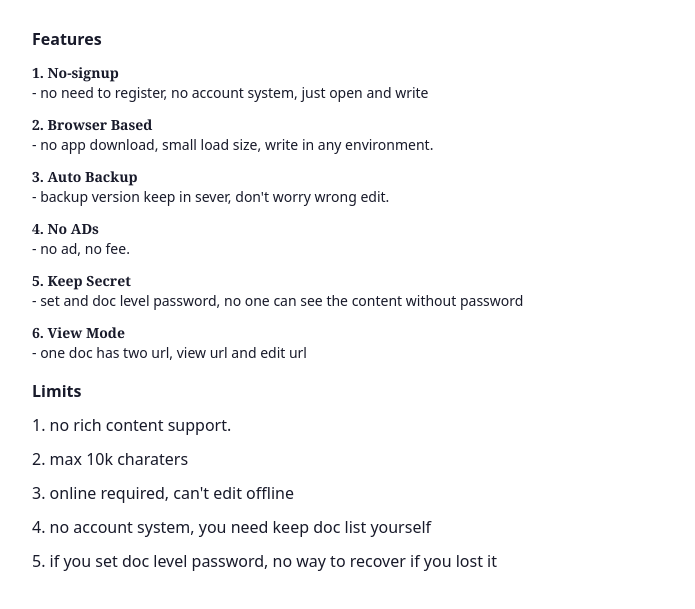
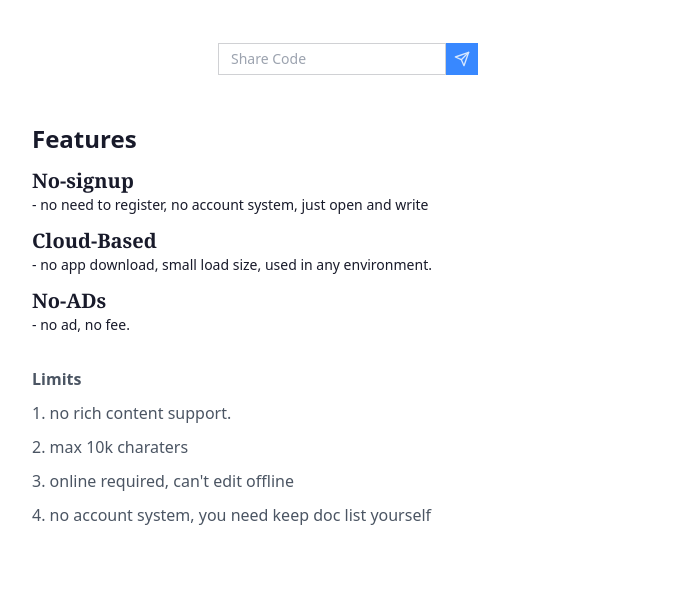
Before and after one commit to tans/online-editor, a website: page index.html in a window 1280 px wide. Shown: the part 53-662 px from the top of the page, without its empty margins (292-987 px from the left). Drawn offline with nearby package versions, Linux system fonts and the light colour scheme.

Commit message:
add index.html  share code access function

```diff
--- a/index.html
+++ b/index.html
@@ -5,7 +5,7 @@
 	<meta charset="utf-8">
 	<meta name="viewport" content="width=device-width, initial-scale=1">
 	<link rel="stylesheet" type="text/css" href="./app.min.css">
-	<!-- <script type="text/javascript" src="https://cdn.jsdelivr.net/npm/jquery@3.6.1/dist/jquery.min.js"></script> -->
+	<script type="text/javascript" src="https://cdn.jsdelivr.net/npm/jquery@3.6.1/dist/jquery.min.js"></script>
 	<title>online text editor</title>
 	<style>
 		li {
@@ -23,6 +23,24 @@
 			<a class="btn btn-primary btn-sm" href="doclist.html">DOC LIST</a>
 		</div>
 
+
+		<div class="text-center">
+			<div class="my-8 inline-block mx-auto">
+				<div class="input-group mx-auto" id="code-input-container">
+					<input id="code-input" type="text" placeholder="Share Code"
+						class="input input-sm input-bordered focus:outline-none" />
+					<button class="btn btn-square btn-primary btn-sm" onclick="codeToDoc()">
+						<svg viewBox="0 0 24 24" class="w-4 h-4" stroke="currentColor" stroke-width="2" fill="none"
+							stroke-linecap="round" stroke-linejoin="round" class="css-i6dzq1">
+							<line x1="22" y1="2" x2="11" y2="13"></line>
+							<polygon points="22 2 15 22 11 13 2 9 22 2"></polygon>
+						</svg>
+					</button>
+				</div>
+			</div>
+		</div>
+
+
 		<!-- <div id="search-box" class="my-8 relative">
 			<input class="block w-full border-2 border-black p-2" placeholder="QUICK SEARCE" />
 			<svg class="hidden text-blue-500 animate-spin h-5 w-5 absolute top-3 right-3"
@@ -37,47 +55,72 @@
 			<span class="h-3 w-3 inline-block absolute top-4 right-4  rounded-full bg-blue-500 opacity-75"></span>
 			<div class="text-gray-300 mb-1 text-xs">Only title seted docs could search here</div>
 		</div> -->
-		<h2 class="mt-4 font-black">Features</h2>
+		<h2 class="mt-4 text-2xl font-black">Features</h2>
 		<ul class="text-sm">
 			<li>
-				<span class="font-serif font-bold block mt-3">1. No-signup</span> - no need to register, no
+				<span class="font-serif font-bold text-xl block mt-3">No-signup</span> - no need to register, no
 				account system, just
 				open and write
 			</li>
 			<li>
-				<span class="font-serif font-bold block mt-3">2. Browser Based</span> - no app download, small
-				load size, write in
+				<span class="font-serif font-bold text-xl block mt-3">Cloud-Based</span> - no app download, small
+				load size, used in
 				any environment.
 			</li>
-			<li><span class="font-serif font-bold block mt-3">3. Auto Backup</span> - backup version keep in
+			<!-- <li><span class="font-serif font-bold text-xl block mt-3">3. Auto Backup</span> - backup version keep in
 				sever, don't worry
 				wrong
 				edit.
+			</li> -->
+			<!-- <li><span class="font-serif font-bold text-xl block mt-3">4. Local First</span> - auto save in local, manual save to server.
+			</li> -->
+			<li><span class="font-serif font-bold text-xl block mt-3">No-ADs</span> - no ad, no fee.
 			</li>
-			<!-- <li><span class="font-serif font-bold block mt-3">4. Local First</span> - auto save in local, manual save to server.
-			</li> -->
-			<li><span class="font-serif font-bold block mt-3">4. No ADs</span> - no ad, no fee.
-			</li>
-			<li><span class="font-serif font-bold block mt-3">5. Keep Secret</span> - set and doc level password,
+			<!-- <li><span class="font-serif font-bold text-xl block mt-3">*. Keep Secret</span> - set and doc level password,
 				no one can see
 				the
 				content without password
-			</li>
-			<li><span class="font-serif font-bold block mt-3">6. View Mode</span> - one doc has two url, view url
+			</li> -->
+			<!-- <li><span class="font-serif font-bold text-xl block mt-3">6. View Mode</span> - one doc has two url, view url
 				and edit url
-			</li>
+			</li> -->
 
 		</ul>
-
-		<h2 class="mt-4 font-black">Limits</h2>
+		<div class="text-gray-600">
+			<h2 class="mt-8 font-black">Limits</h2>
 			<ul>
 				<li> 1. no rich content support. </li>
 				<li> 2. max 10k charaters </li>
 				<li> 3. online required, can't edit offline </li>
 				<li> 4. no account system, you need keep doc list yourself</li>
-			<li> 5. if you set doc level password, no way to recover if you lost it</li>
+				<!-- <li> 5. if you set doc level password, no way to recover if you lost it</li> -->
 			</ul>
 		</div>
+	</div>
+
+	<script>
+
+
+		let codeToDoc = function () {
+			let no = $('#code-input').val();
+			if ($('#code-input-container .btn').hasClass('loading')) {
+				return;
+			}
+
+			$('#code-input-container .btn svg').hide();
+			$('#code-input-container .btn').addClass('loading');
+			$.get('/api/doc-code?no=' + no, function (code) {
+				$('#code-input-container .btn').removeClass('loading');
+				$('#code-input-container .btn svg').show();
+				if (code) {
+					location.href = "/doc.html?id=" + code.id
+				} else {
+					alert('code incorrect')
+				}
+			})
+		}
+
+	</script>
 </body>
 
 </html>
```
Also changed, not shown: api/db.mjs (+35 -1 lines), doc.html (+28 -2 lines), doclist.html (+7 -8 lines), app.min.css. Lines whose indentation alone changed are shown as unchanged.
